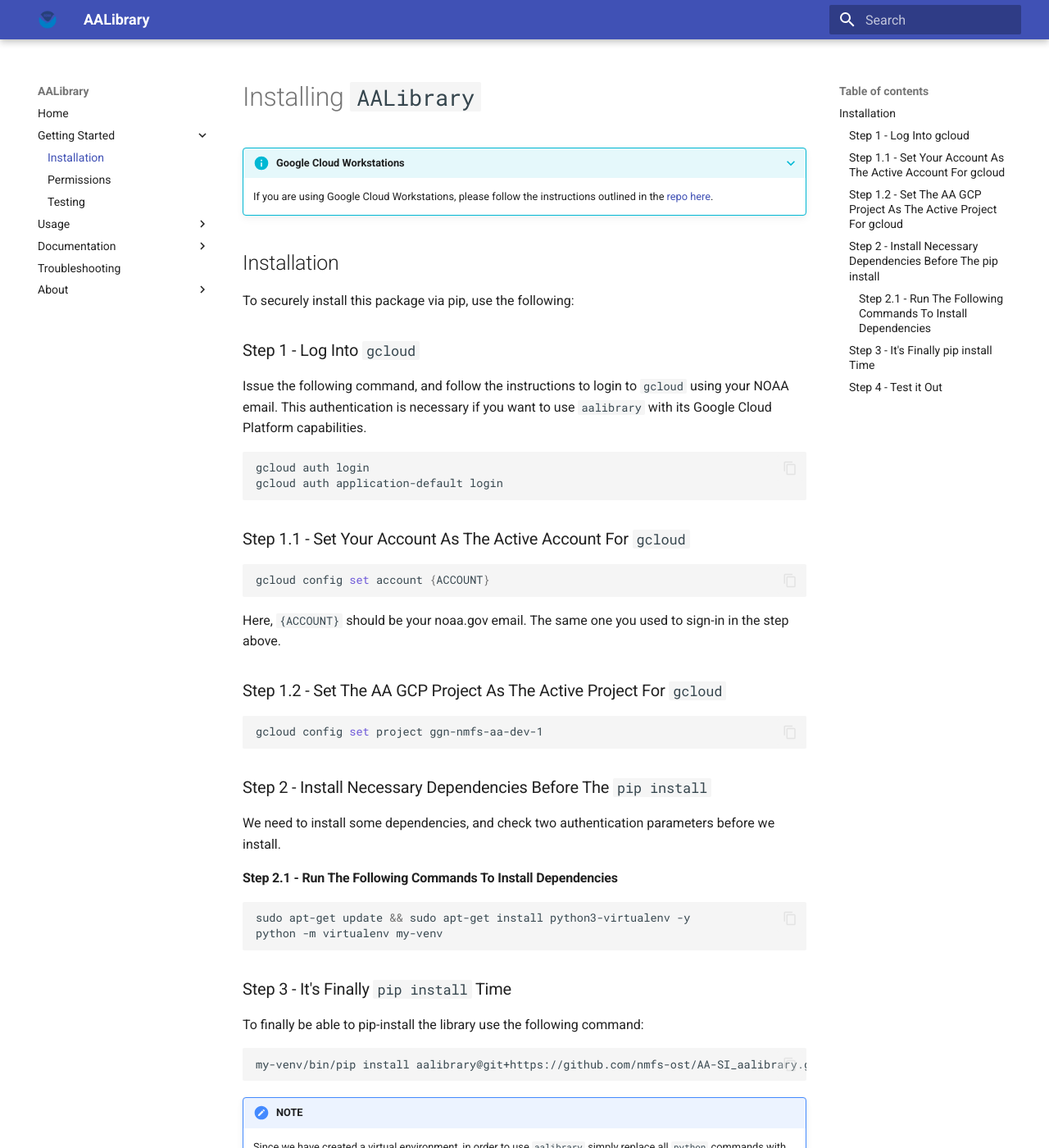
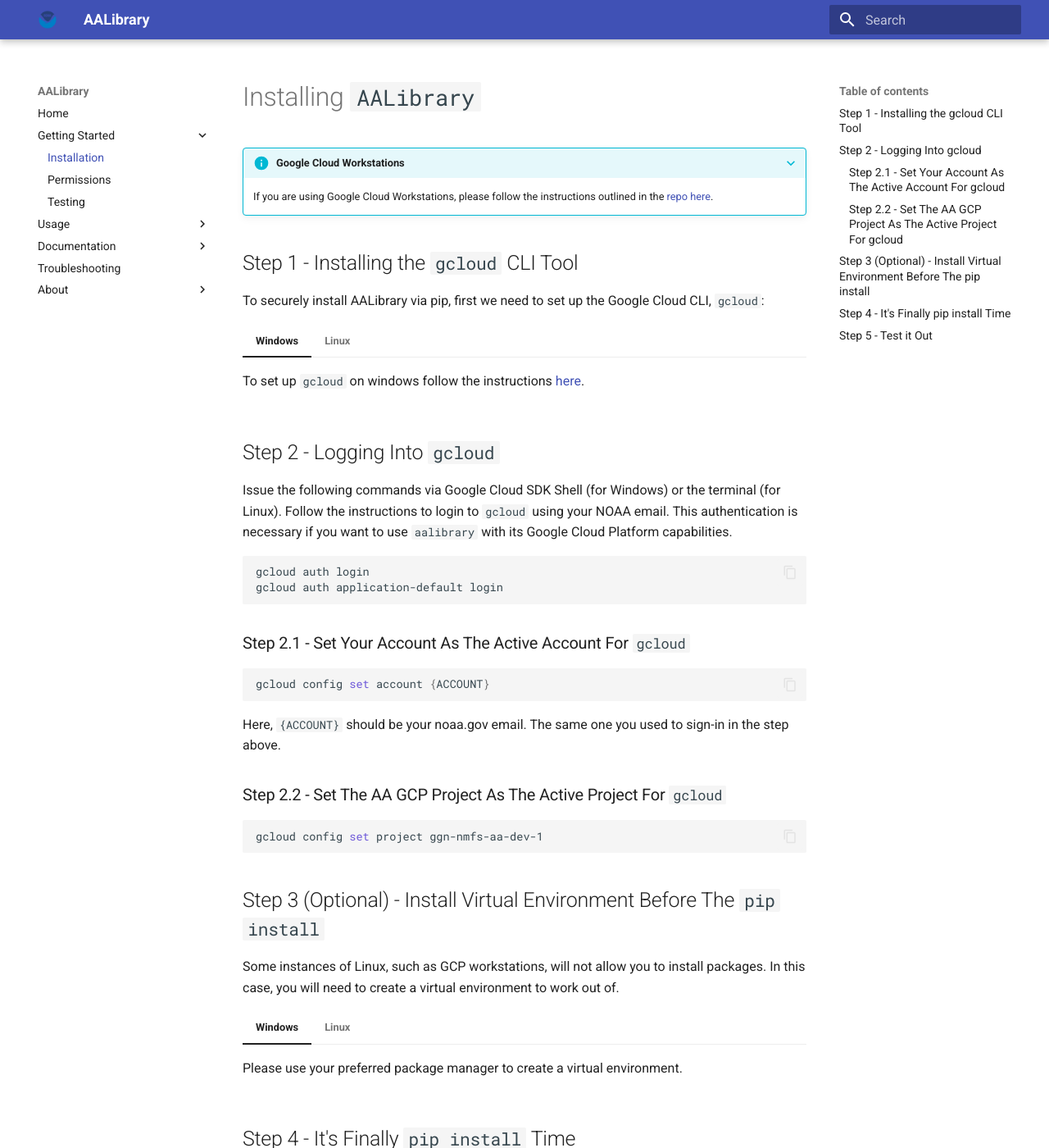
Before and after one commit to nmfs-ost/AA-SI_aalibrary, an MkDocs documentation site: the page built from docs/getting-started/installation.md, in a window 1280 px wide and 1400 px high. Shown: the whole window at 82% size. Built offline with MkDocs 1.6.1 and Material for MkDocs 9.7.7, drawn with Linux system fonts in a browser that asks for light colours; some of the changed text lies outside the part shown.

Commit message:
fix: more clear install instructions based on user feedback and install system.

````diff
--- a/docs/getting-started/installation.md
+++ b/docs/getting-started/installation.md
@@ -13,20 +13,30 @@
 ???+ info "Google Cloud Workstations"
      If you are using Google Cloud Workstations, please follow the instructions outlined in the <a href="https://github.com/nmfs-ost/AA-SI_GCPSetup" target="_blank">repo here</a>.
 
-## Installation
+## Step 1 - Installing the `gcloud` CLI Tool
 
-To securely install this package via pip, use the following:
+To securely install AALibrary via pip, first we need to set up the Google Cloud CLI, `gcloud`:
 
-### Step 1 - Log Into `gcloud`
+=== "Windows"
 
-Issue the following command, and follow the instructions to login to `gcloud` using your NOAA email. This authentication is necessary if you want to use `aalibrary` with its Google Cloud Platform capabilities.
+    To set up `gcloud` on windows follow the instructions [here](https://cloud.google.com/sdk/docs/install#windows).
+
+=== "Linux"
+
+    Most GCP workstations, cloud shell editors, and compute engines come with `gcloud` preinstalled.
+
+    If you have an instance without it installed, please follow the directions [here](https://cloud.google.com/sdk/docs/install#linux) to install it.
+
+## Step 2 - Logging Into `gcloud`
+
+Issue the following commands via Google Cloud SDK Shell (for Windows) or the terminal (for Linux). Follow the instructions to login to `gcloud` using your NOAA email. This authentication is necessary if you want to use `aalibrary` with its Google Cloud Platform capabilities.
 
 ```bash
 gcloud auth login
 gcloud auth application-default login
 ```
 
-### Step 1.1 - Set Your Account As The Active Account For `gcloud`
+### Step 2.1 - Set Your Account As The Active Account For `gcloud`
 
 ```bash
 gcloud config set account {ACCOUNT}
@@ -34,39 +44,62 @@
 
 Here, `{ACCOUNT}` should be your noaa.gov email. The same one you used to sign-in in the step above.
 
-### Step 1.2 - Set The AA GCP Project As The Active Project For `gcloud`
+### Step 2.2 - Set The AA GCP Project As The Active Project For `gcloud`
 
 ```bash
 gcloud config set project ggn-nmfs-aa-dev-1
 ```
 
-### Step 2 - Install Necessary Dependencies Before The `pip install`
+## Step 3 (Optional) - Install Virtual Environment Before The `pip install`
 
-We need to install some dependencies, and check two authentication parameters before we install.
+Some instances of Linux, such as GCP workstations, will not allow you to install packages. In this case, you will need to create a virtual environment to work out of.
 
-#### Step 2.1 - Run The Following Commands To Install Dependencies
+=== "Windows"
 
-```bash
-sudo apt-get update && sudo apt-get install python3-virtualenv -y
-python -m virtualenv my-venv
-```
+    Please use your preferred package manager to create a virtual environment.
 
-### Step 3 - It's Finally `pip install` Time
+=== "Linux"
+
+    If you would like to have a virtual environment to run out of, please use the following command:
+
+    ```bash
+    sudo apt-get update && sudo apt-get install python3-virtualenv -y
+    python -m virtualenv my-venv
+    ```
+
+    !!! note "NOTE: Sudo:"
+        Sudo is not required for these commands. You can try to run these commands with `sudo` removed if you do not have permissions.
+
+## Step 4 - It's Finally `pip install` Time
 
 To finally be able to pip-install the library use the following command:
 
+If you do not have a virtual environment set up:
+
 ```bash
+
+python -m pip install aalibrary@git+https://github.com/nmfs-ost/AA-SI_aalibrary.git
+```
+
+If you do have a virtual environment set up:
+
+```bash
+
 my-venv/bin/pip install aalibrary@git+https://github.com/nmfs-ost/AA-SI_aalibrary.git
 ```
 
-!!! note "NOTE"
-    Since we have created a virtual environment, in order to use `aalibrary` simply replace all `python` commands with `my-venv/bin/python` and all `pip` commands with `my-venv/bin/pip`.
+!!! note "NOTE: If using virtual environments:"
+    Since we have created a virtual environment, in order to use `aalibrary` simply replace all `python` commands with `{virtual env name}/bin/python` and all `pip` commands with `{virtual env name}/bin/pip`.
 
-### Step 4 - Test it Out
+## Step 5 - Test it Out
 
 Now that the library is installed, we can finally test it out. Open up a python  using the following command:
 
 ```bash
+# If you do not have a virtual environment
+python
+
+# If you have a virtual environment
 my-venv/bin/python
 ```
 
````
